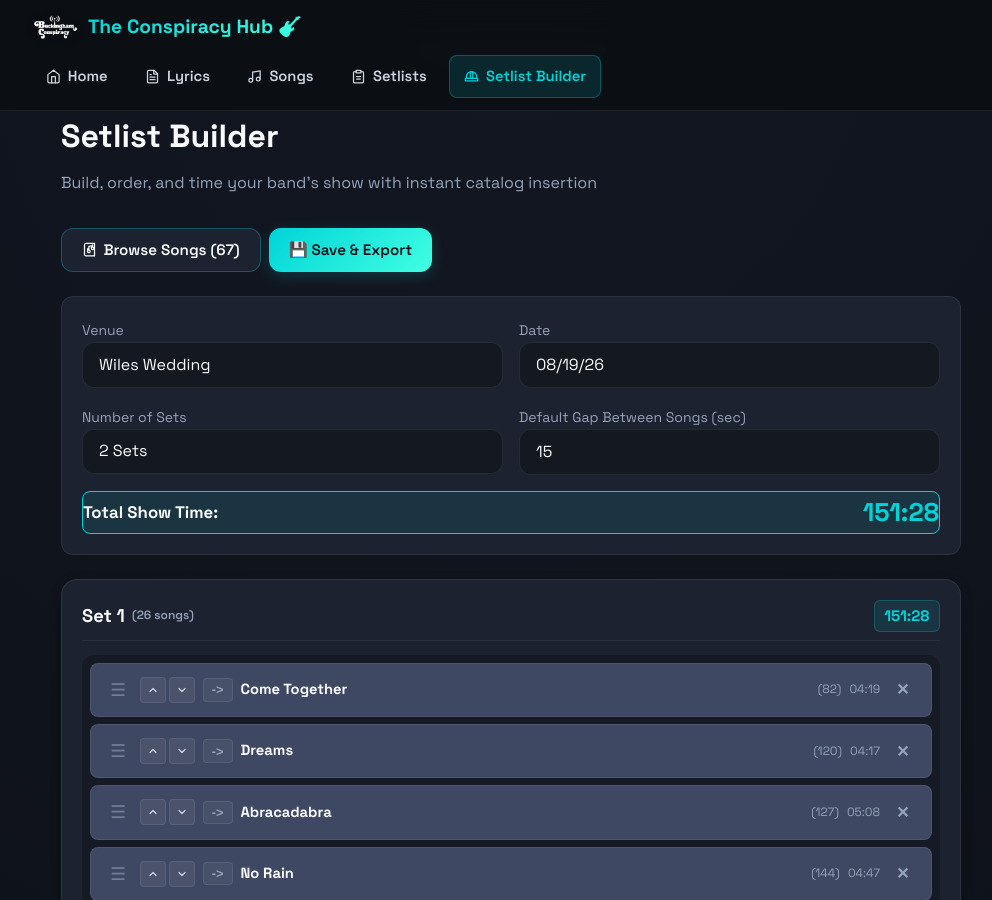
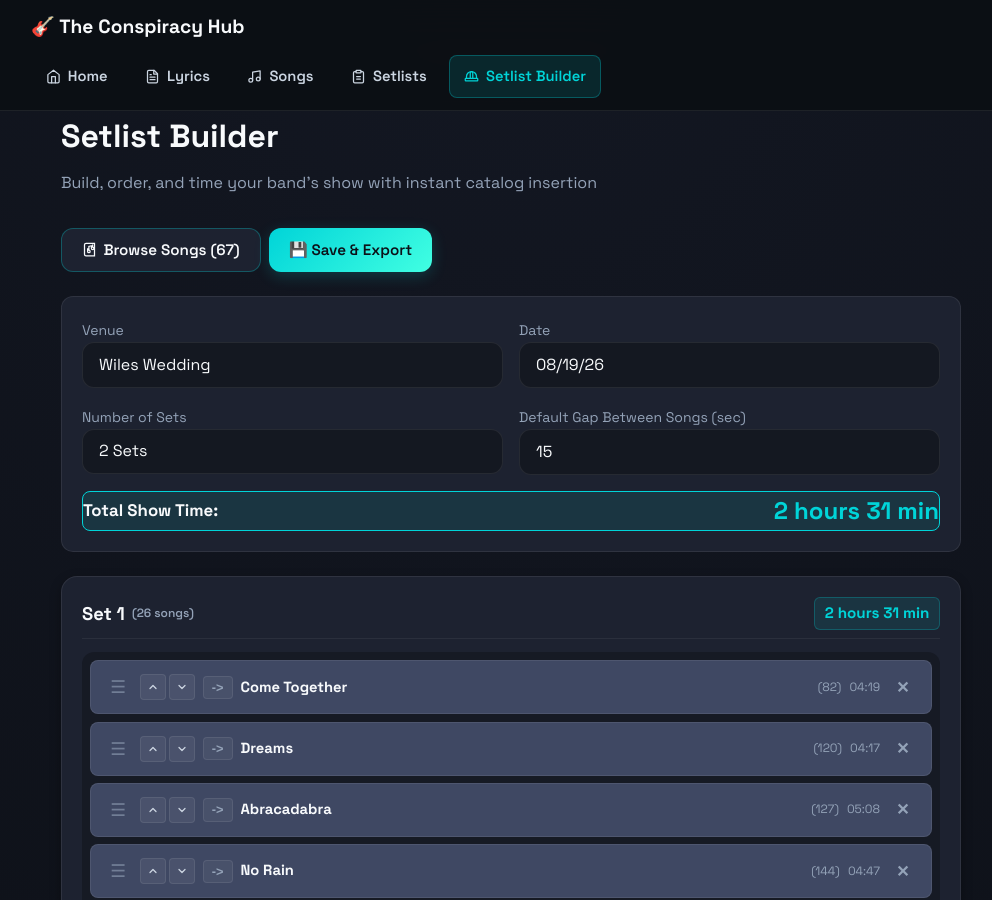
Before and after one commit to Andrew-Novokhatny/The_Conspiracy_Hub, a FastAPI app: page /api/builder/?edit=0 in a window 1280 px wide. Shown: the top 900 px of the page, without its empty margins (129-1121 px from the left). Run offline with FastAPI, Linux system fonts and the light colour scheme; some libraries are stand-ins or nearby versions.

Commit message:
UI enhancements: toolbar minimalist icons, header logo removal, card button reordering, lyrics title light blue, numbers/arrows removal, and human duration formatting

```diff
--- a/band_app/app/core/setlist_manager.py
+++ b/band_app/app/core/setlist_manager.py
@@ -204,6 +204,21 @@ def format_duration(seconds: int) -> str:
     return f"{minutes:02d}:{secs:02d}"
 
 
+def format_human_duration(seconds: int) -> str:
+    """Format duration in human-friendly hours and minutes format (e.g. '1 hour 20 min', '45 min')."""
+    if not seconds or seconds <= 0:
+        return "0 min"
+    total_minutes = round(seconds / 60)
+    hours = total_minutes // 60
+    mins = total_minutes % 60
+    if hours == 0:
+        return f"{mins} min"
+    hr_text = "1 hour" if hours == 1 else f"{hours} hours"
+    if mins == 0:
+        return hr_text
+    return f"{hr_text} {mins} min"
+
+
 def get_energy_emoji(energy_level: str) -> str:
     """Get emoji for energy level"""
     energy_emojis = {
--- a/band_app/app/static/css/band-theme.css
+++ b/band_app/app/static/css/band-theme.css
@@ -1126,6 +1126,17 @@ a {
     border-color: var(--accent);
 }
 
+.lyrics-song-item .song-row-title {
+    color: var(--primary);
+    font-weight: 700;
+    font-size: 1rem;
+    transition: color 0.15s ease;
+}
+
+.lyrics-song-item:hover .song-row-title {
+    color: #ffffff;
+}
+
 /* === SETLIST COMPONENTS === */
 
 .setlist-card {
--- a/band_app/app/templates/base.html
+++ b/band_app/app/templates/base.html
@@ -20,10 +20,7 @@
     <nav class="band-nav">
         <div class="nav-inner">
             <div class="nav-header">
-                <a href="/" class="nav-brand">
-                    <img src="/static/img/bc_logo_white.png" alt="Buckingham Conspiracy" class="nav-brand-logo" width="46" height="26">
-                    <span class="nav-brand-text">The Conspiracy Hub 🎸</span>
-                </a>
+                <a href="/" class="nav-brand">🎸 The Conspiracy Hub</a>
                 <button class="nav-toggle" id="menu-toggle" aria-label="Toggle navigation">
                     <svg width="20" height="20" fill="none" stroke="currentColor" viewBox="0 0 24 24">
                         <path stroke-linecap="round" stroke-linejoin="round" stroke-width="2"
--- a/band_app/app/templates/builder/index.html
+++ b/band_app/app/templates/builder/index.html
@@ -485,7 +485,7 @@
             <div style="display: flex; justify-content: space-between; align-items: center;">
                 <strong style="font-size: 1.05rem;">Total Show Time:</strong>
                 <span id="total-time-display"
-                    style="font-size: 1.6rem; font-weight: 800; color: var(--accent);">00:00</span>
+                    style="font-size: 1.5rem; font-weight: 800; color: var(--accent);">0 min</span>
             </div>
         </div>
     </div>
@@ -826,6 +826,21 @@
         return `${m.toString().padStart(2, '0')}:${s.toString().padStart(2, '0')}`;
     }
 
+    function formatHoursAndMinutes(seconds) {
+        if (!seconds || seconds <= 0) return "0 min";
+        const totalMinutes = Math.round(seconds / 60);
+        const hours = Math.floor(totalMinutes / 60);
+        const mins = totalMinutes % 60;
+        if (hours === 0) {
+            return `${mins} min`;
+        }
+        const hrText = hours === 1 ? '1 hour' : `${hours} hours`;
+        if (mins === 0) {
+            return hrText;
+        }
+        return `${hrText} ${mins} min`;
+    }
+
     function calculateTiming() {
         const defaultGap = parseInt(document.getElementById('default-gap').value) || 0;
         let totalShowSeconds = 0;
@@ -860,12 +875,12 @@
             if (countEl) countEl.innerText = `(${songCount} ${songCount === 1 ? 'song' : 'songs'})`;
 
             const timeEl = document.getElementById(`set${s}-time`);
-            if (timeEl) timeEl.innerText = formatTime(setSeconds);
+            if (timeEl) timeEl.innerText = formatHoursAndMinutes(setSeconds);
 
             totalShowSeconds += setSeconds;
         }
 
-        document.getElementById('total-time-display').innerText = formatTime(totalShowSeconds);
+        document.getElementById('total-time-display').innerText = formatHoursAndMinutes(totalShowSeconds);
     }
 
     // Initialize date to today
--- a/band_app/app/templates/index.html
+++ b/band_app/app/templates/index.html
@@ -48,8 +48,7 @@
         <a href="/api/songs/" class="landing-row-card">
             <div class="landing-card-icon">
                 <svg width="24" height="24" viewBox="0 0 24 24" fill="none" stroke="currentColor" stroke-width="2" stroke-linecap="round" stroke-linejoin="round">
-                    <path d="M4 19.5v-15A2.5 2.5 0 0 1 6.5 2H20v20H6.5a2.5 2.5 0 0 1-2.5-2.5Z"/>
-                    <path d="M9 10v5a2 2 0 1 0 2-2V7l4-1v4a2 2 0 1 0 2-2V4"/>
+                    <circle cx="12" cy="12" r="10"/><circle cx="12" cy="12" r="3"/><path d="M12 2a10 10 0 0 0-4 19.2"/>
                 </svg>
             </div>
             <div class="landing-card-content">
```
Also changed, not shown: band_app/app/api/setlists.py (+4 -3 lines), band_app/app/templates/lyrics/index.html (+8 -5 lines), band_app/app/templates/setlists/index.html (+12 -7 lines), band_app/test_show_mode.py (+25 -5 lines).
